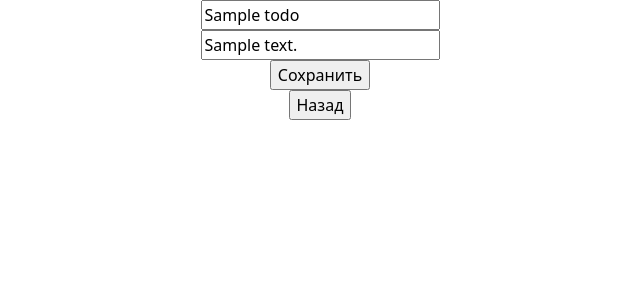
After one commit to alezhha/ToDo, a Django app: page /edit/1 in a window 1280 px wide. The commit adds this page. Shown: the top 300 px of the page, without its empty margins (320-960 px from the left). Run offline with Django 3.2, Linux system fonts and the light colour scheme; tables that the repository leaves empty hold one stand-in row (values such as "Sample post").

Commit message:
dnu mofoka

```diff
--- a/todo/todo/urls.py
+++ b/todo/todo/urls.py
@@ -13,12 +13,13 @@ Including another URLconf
     1. Import the include() function: from django.urls import include, path
     2. Add a URL to urlpatterns:  path('blog/', include('blog.urls'))
 """
-from todoApp.views import homepage, create
+from todoApp.views import homepage, create, edit
 from django.contrib import admin
 from django.urls import path
 
 urlpatterns = [
     path('admin/', admin.site.urls),
     path('', homepage, name = 'homepage'),
-    path('create/', create, name='create')
+    path('create/', create, name='create'),
+    path('edit/<int:id>', edit, name='edit')
 ]
--- /dev/null
+++ b/todo/todoApp/templates/edit.html
@@ -0,0 +1,30 @@
+<!DOCTYPE html>
+<html lang="en">
+<head>
+    <meta charset="UTF-8">
+    <meta http-equiv="X-UA-Compatible" content="IE=edge">
+    <meta name="viewport" content="width=device-width, initial-scale=1.0">
+    <link href="https://cdn.jsdelivr.net/npm/bootstrap@5.1.1/dist/css/bootstrap.min.css" rel="stylesheet" integrity="sha384-F3w7mX95PdgyTmZZMECAngseQB83DfGTowi0iMjiWaeVhAn4FJkqJByhZMI3AhiU" crossorigin="anonymous">
+    <title>To Do</title>
+</head>
+
+<style>
+    form{
+        display: flex;
+        flex-direction: column;
+        align-items: center;
+    }
+</style>
+
+<body>
+    <form method="POST">
+        {% csrf_token %}
+    <input type="text" name="title" value="{{todo.title}}">
+    <input type="text" name="description" value="{{todo.description}}">
+
+    <input type="submit" value="Сохранить">
+    <input type="submit" value="Назад">
+</form>
+</body>
+<script src="https://cdn.jsdelivr.net/npm/bootstrap@5.1.1/dist/js/bootstrap.bundle.min.js" integrity="sha384-/bQdsTh/da6pkI1MST/rWKFNjaCP5gBSY4sEBT38Q/9RBh9AH40zEOg7Hlq2THRZ" crossorigin="anonymous"></script>
+</html>
--- a/todo/todoApp/templates/index.html
+++ b/todo/todoApp/templates/index.html
@@ -36,9 +36,9 @@
     {% if todos.count > 0 %}
     <span>Список Всех дел:</span>
     <table class="table">
-    <tr><th>ID</th><th>Название</th><th>Описание</th><th>Дата</th></tr>
+        <tr><th>ID</th><th>Название</th><th>Описание</th><th>Дата</th><th>Хаммаме</th></tr>
         {%for todo in todos%}
-    <tr><td>{{todo.id}}</td><td>{{todo.title}}</td><td>{{todo.description}}</td><td>{{todo.created_at}}</td></tr>
+        <tr><td>{{todo.id}}</td><td>{{todo.title}}</td><td>{{todo.description}}</td><td>{{todo.created_at}}</td><td><a href="edit/{{todo.id}}">Хаммаме</a></td></tr>
         {% endfor %}
     </table>
     {% endif %}
--- a/todo/todoApp/views.py
+++ b/todo/todoApp/views.py
@@ -1,4 +1,4 @@
-from django.http.response import HttpResponseRedirect
+from django.http.response import HttpResponseNotFound, HttpResponseRedirect
 from todoApp.models import Todo
 from django.shortcuts import render
 
@@ -15,3 +15,16 @@ def create(request):
         todo.description = request.POST.get('description')
         todo.save()
     return HttpResponseRedirect('/')
+
+def edit(request, id):
+    try:
+        todo = Todo.objects.get(id = id)
+        if request.method == 'POST':
+            todo.title = request.POST.get('title')
+            todo.description = request.POST.get('description')
+            return HttpResponseRedirect('/')
+        else:
+            return render(request, 'edit.html', {'todo':todo})
+    except Todo.DoesNotExist:
+        return HttpResponseNotFound
+        ("<h2>Задача не найдена</h2>")
```
Lines whose indentation alone changed are shown as unchanged.
